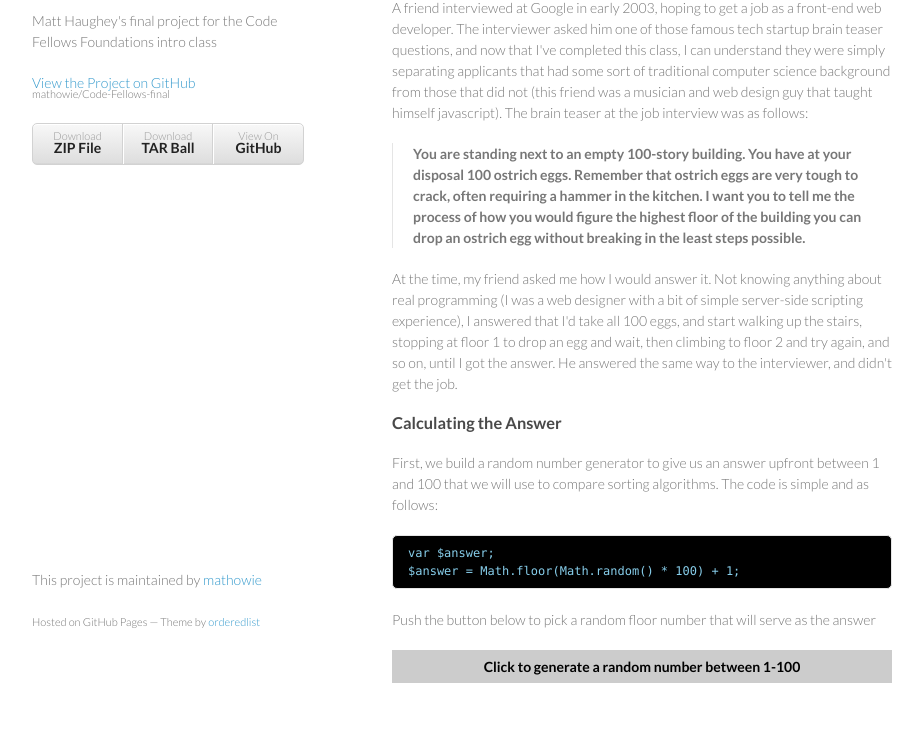
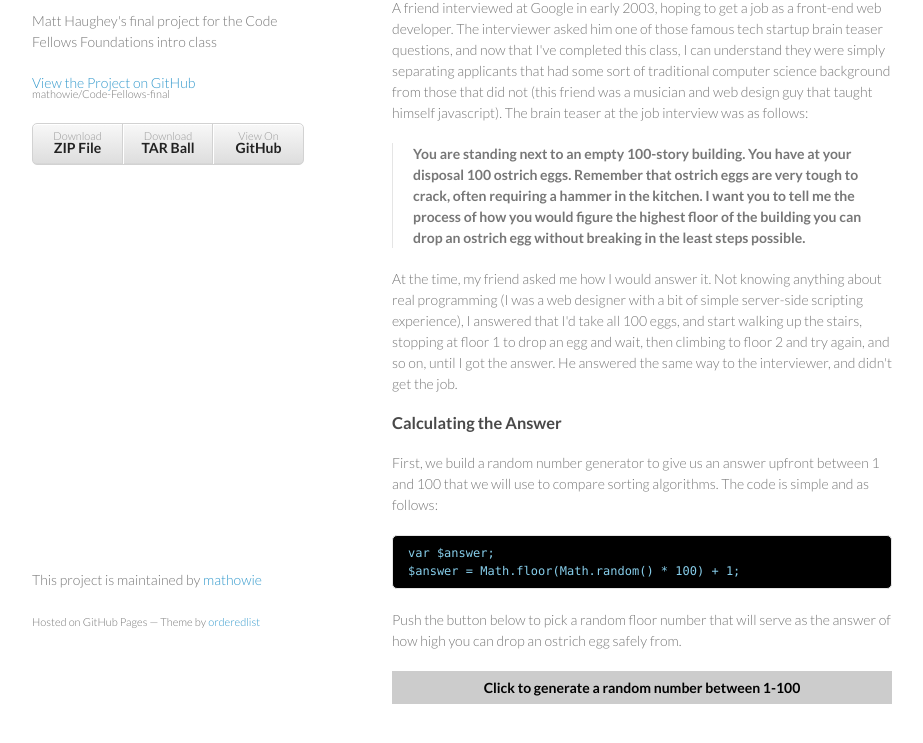
Before and after one commit to mathowie/Code-Fellows-final, a plain HTML site: page index.html in a window 1280 px wide. Shown: the part 99-842 px from the top of the page, without its empty margins (178-1101 px from the left). Drawn offline with nearby package versions, Linux system fonts and the light colour scheme.

Commit message:
updated story text

```diff
--- a/index.html
+++ b/index.html
@@ -59,7 +59,7 @@ $answer = Math.floor(Math.random() * 100) + 1;
 </pre></code>
 
 <p>
-  Push the button below to pick a random floor number that will serve as the answer
+  Push the button below to pick a random floor number that will serve as the answer of how high you can drop an ostrich egg safely from.
 </p>
 
 <p>
```
